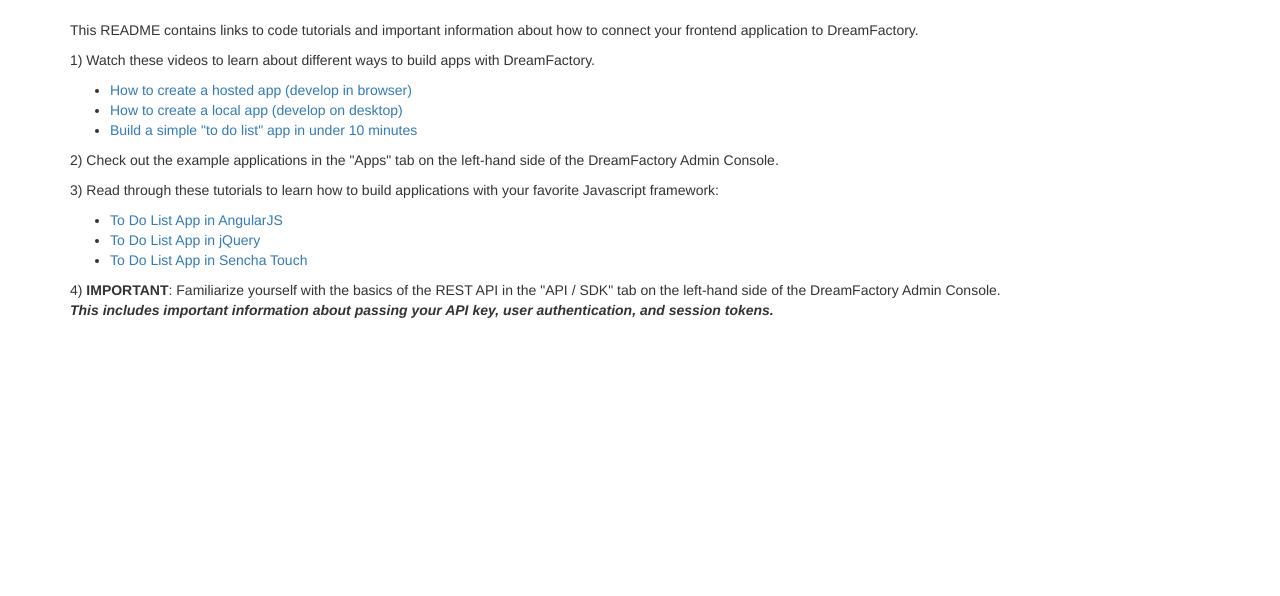
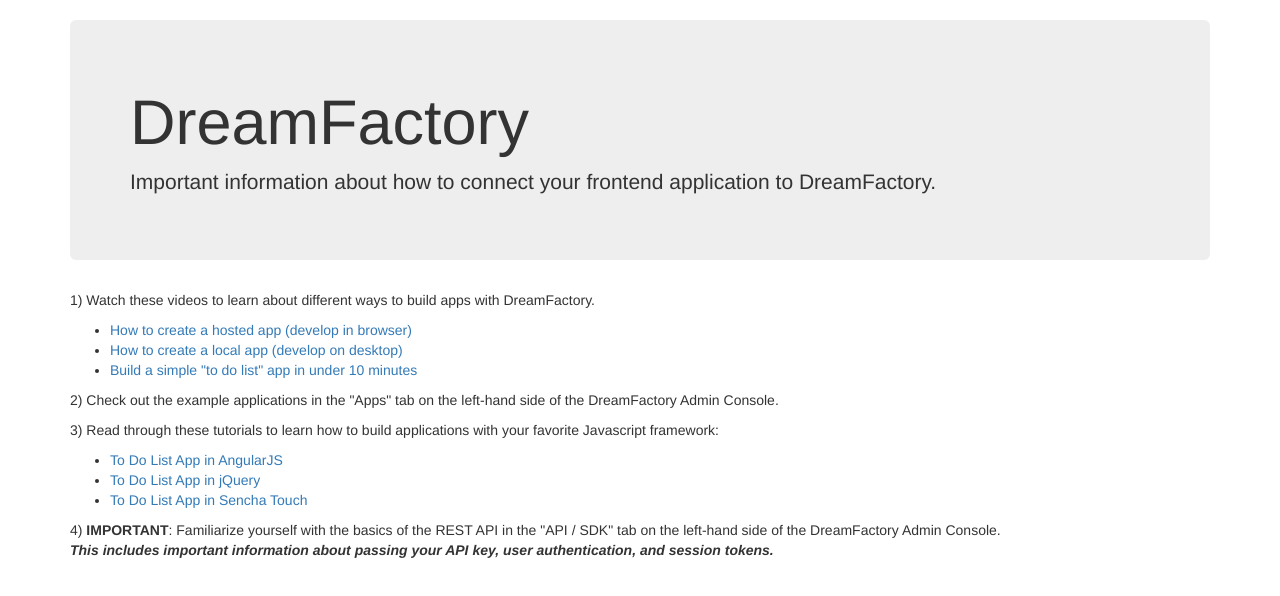
Before and after one commit to konsumer/ng-dreamfactory, a plain HTML site: page readme.html in a window 1280 px wide. Drawn offline with nearby package versions, Linux system fonts and the light colour scheme.

Commit message:
readme jumbotron

```diff
--- a/readme.html
+++ b/readme.html
@@ -10,7 +10,10 @@
     </head>
     <body>
         <div class="container">
-            <p>This README contains links to code tutorials and important information about how to connect your frontend application to DreamFactory.</p>
+            <header class="jumbotron">
+                <h1>DreamFactory</h1>
+                <p>Important information about how to connect your frontend application to DreamFactory.</p>
+            </header>
 
             <p>1) Watch these videos to learn about different ways to build apps with DreamFactory.</p>
             <ul>
```
